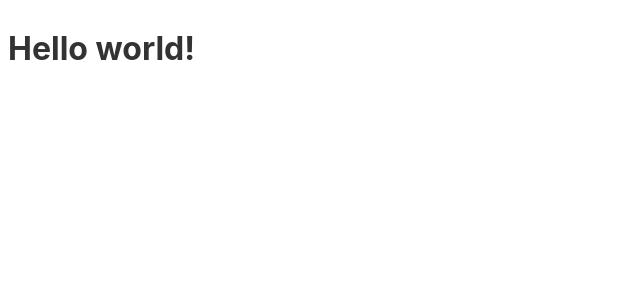
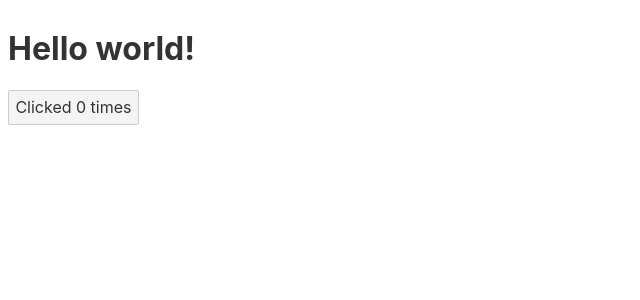
Before and after one commit to mydevby/mydevby.github.io, a Svelte app: page / in a window 1280 px wide. Shown: the top 300 px of the page, without its empty margins (0-640 px from the left). Built offline with nearby package versions, Linux system fonts and the light colour scheme.

Commit message:
React demo

```diff
--- a/src/App.svelte
+++ b/src/App.svelte
@@ -1,5 +1,14 @@
 <script>
 	let name = 'world';
+	let count = 0;
+
+	function handleClick() {
+		count += 1;
+	}
 </script>
 
 <h1>Hello {name}!</h1>
+
+<button on:click={handleClick}>
+	Clicked {count} {count === 1 ? 'time' : 'times'}
+</button>
```
Also changed, not shown: public/build/bundle.js, 1 other file (tests, documents, lock files or other folders).
